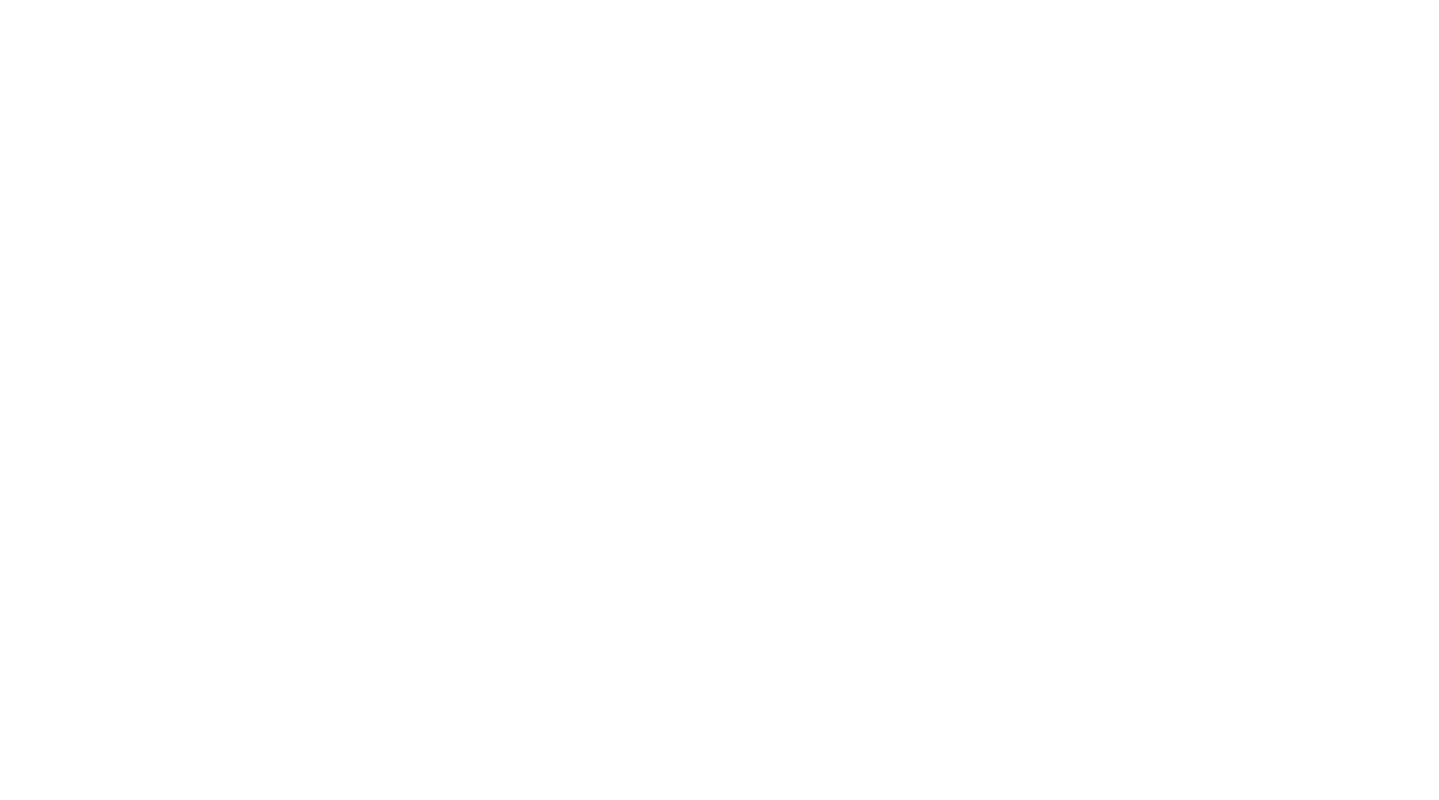
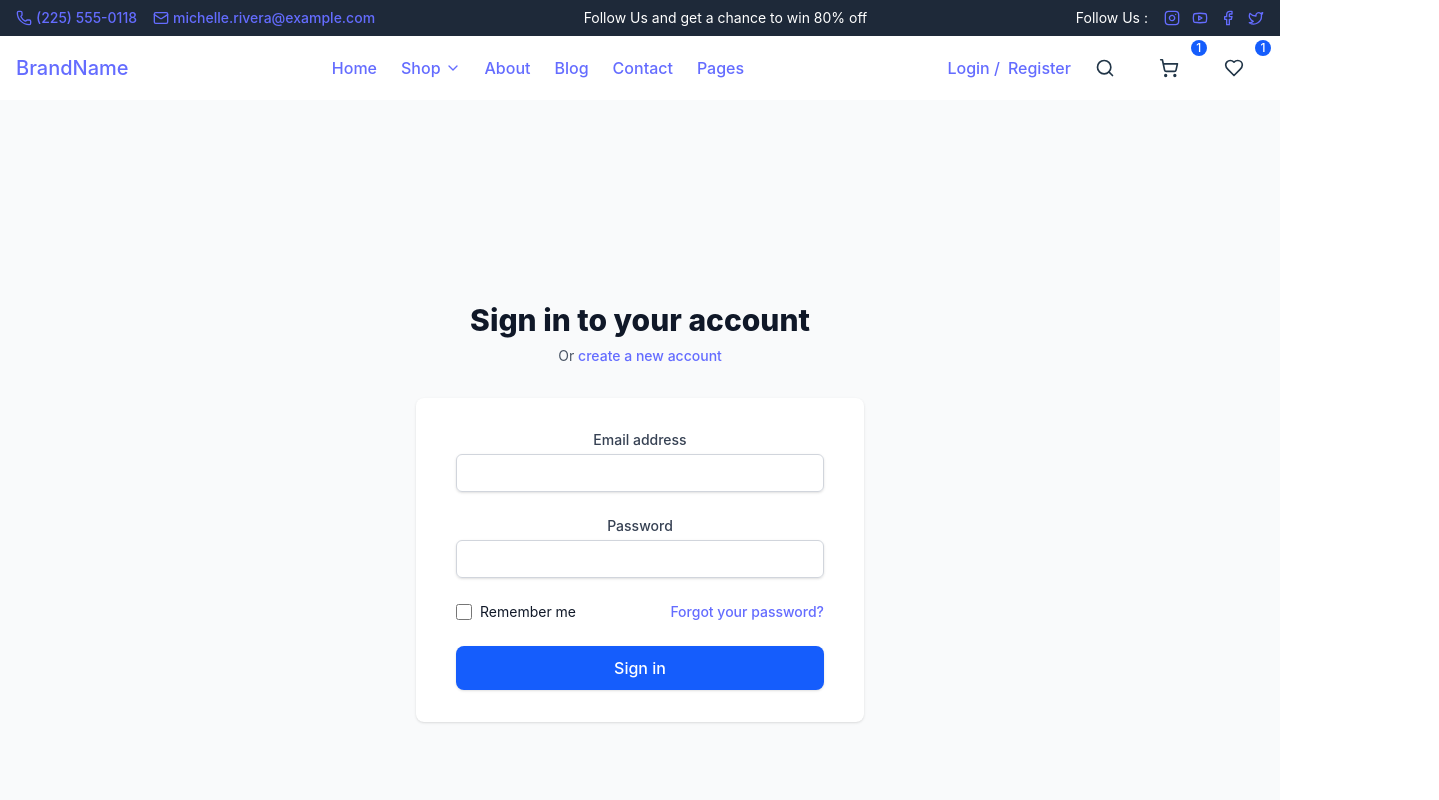
Before and after one commit to Bhraltin/E-Commerce, a React (Vite) app: page /login in a window 1280 px wide. Shown: the top 800 px of the page, 1439 px wide, since content can reach past the window. Built offline with nearby package versions, Linux system fonts and the light colour scheme.

Commit message:
Edits have been made in LoginForm

```diff
--- a/src/App.jsx
+++ b/src/App.jsx
@@ -1,19 +1,15 @@
-
 import { Route, Switch } from 'react-router-dom'
 import './App.css'
 
+import About from './components/pages/About'
+import Blog from './components/pages/Blog'
+import Contact from './components/pages/Contact'
+import HomePage from './components/pages/home/HomePage'
 import ShopPage from './components/pages/ShopPage/ShopPage'
-import About from './components/pages/About'
-import Contact from './components/pages/Contact'
-import Blog from './components/pages/Blog'
-import HomePage from './components/pages/home/HomePage'
+import LoginForm from "./components/LoginForm"
 import SignupForm from './components/pages/SignupForm'
 
-
-
-
 function App() {
-
   return (
     <>
       <Switch>
@@ -23,13 +19,16 @@ function App() {
         <Route path="/signup">
           <SignupForm/>
         </Route>
+        <Route path="/login">
+          <LoginForm/>
+        </Route>
         <Route path="/shop">
           <ShopPage />
         </Route>
-    <Route path="about">
+        <Route path="/about">
           <About/>
         </Route>
-    <Route path="blog">
+        <Route path="/blog">
           <Blog/>
         </Route>
         <Route path="/contact">
--- a/src/Store/actions/clientAction.jsx
+++ b/src/Store/actions/clientAction.jsx
@@ -1,4 +1,4 @@
-import api from "../../api"
+import api from "../../components/axios"
 import md5 from "md5"
 
 export const setUser = (user) => ({ type: "SET_USER", payload: user })
--- a/src/components/LoginForm.jsx
+++ b/src/components/LoginForm.jsx
@@ -1,9 +1,9 @@
 import { useForm } from "react-hook-form"
 import { useDispatch } from "react-redux"
-import { useHistory, useLocation } from "react-router-dom"
-import { loginUser } from "../store/actions/clientActions"
+import { useHistory, useLocation, Link } from "react-router-dom"
+import { loginUser } from "../Store/actions/clientAction"
 import { toast } from "react-toastify"
-import Layout from "../components/layout/Layout"
+import Layout from "./layout/Layout"
 
 const LoginForm = () => {
   const {
@@ -27,14 +27,31 @@ const LoginForm = () => {
 
   return (
     <Layout>
-    <form onSubmit={handleSubmit(onSubmit)} className="space-y-4">
+      <div className="min-h-screen bg-gray-50 flex flex-col justify-center py-12 sm:px-6 lg:px-8">
+        <div className="sm:mx-auto sm:w-full sm:max-w-md">
+          <h2 className="mt-6 text-center text-3xl font-extrabold text-gray-900">
+            Sign in to your account
+          </h2>
+          <p className="mt-2 text-center text-sm text-gray-600">
+            Or{' '}
+            <Link to="/signup" className="font-medium text-blue-600 hover:text-blue-500">
+              create a new account
+            </Link>
+          </p>
+        </div>
+
+        <div className="mt-8 sm:mx-auto sm:w-full sm:max-w-md">
+          <div className="bg-white py-8 px-4 shadow sm:rounded-lg sm:px-10">
+            <form onSubmit={handleSubmit(onSubmit)} className="space-y-6">
               <div>
                 <label htmlFor="email" className="block text-sm font-medium text-gray-700">
-          Email
+                  Email address
                 </label>
+                <div className="mt-1">
                   <input
                     id="email"
                     type="email"
+                    autoComplete="email"
                     {...register("email", {
                       required: "Email is required",
                       pattern: {
@@ -42,43 +59,64 @@ const LoginForm = () => {
                         message: "Invalid email address",
                       },
                     })}
-          className="mt-1 block w-full rounded-md border-gray-300 shadow-sm focus:border-indigo-300 focus:ring focus:ring-indigo-200 focus:ring-opacity-50"
+                    className="appearance-none block w-full px-3 py-2 border border-gray-300 rounded-md shadow-sm placeholder-gray-400 focus:outline-none focus:ring-blue-500 focus:border-blue-500 sm:text-sm"
                   />
-        {errors.email && <p className="mt-1 text-sm text-red-600">{errors.email.message}</p>}
+                  {errors.email && (
+                    <p className="mt-1 text-sm text-red-600">{errors.email.message}</p>
+                  )}
+                </div>
               </div>
 
               <div>
                 <label htmlFor="password" className="block text-sm font-medium text-gray-700">
                   Password
                 </label>
+                <div className="mt-1">
                   <input
                     id="password"
                     type="password"
+                    autoComplete="current-password"
                     {...register("password", { required: "Password is required" })}
-          className="mt-1 block w-full rounded-md border-gray-300 shadow-sm focus:border-indigo-300 focus:ring focus:ring-indigo-200 focus:ring-opacity-50"
+                    className="appearance-none block w-full px-3 py-2 border border-gray-300 rounded-md shadow-sm placeholder-gray-400 focus:outline-none focus:ring-blue-500 focus:border-blue-500 sm:text-sm"
                   />
-        {errors.password && <p className="mt-1 text-sm text-red-600">{errors.password.message}</p>}
+                  {errors.password && (
+                    <p className="mt-1 text-sm text-red-600">{errors.password.message}</p>
+                  )}
+                </div>
               </div>
 
+              <div className="flex items-center justify-between">
                 <div className="flex items-center">
                   <input
-          id="rememberMe"
+                    id="remember-me"
                     type="checkbox"
                     {...register("rememberMe")}
-          className="h-4 w-4 text-indigo-600 focus:ring-indigo-500 border-gray-300 rounded"
+                    className="h-4 w-4 text-blue-600 focus:ring-blue-500 border-gray-300 rounded"
                   />
-        <label htmlFor="rememberMe" className="ml-2 block text-sm text-gray-900">
+                  <label htmlFor="remember-me" className="ml-2 block text-sm text-gray-900">
                     Remember me
                   </label>
                 </div>
 
+                <div className="text-sm">
+                  <a href="#" className="font-medium text-blue-600 hover:text-blue-500">
+                    Forgot your password?
+                  </a>
+                </div>
+              </div>
+
+              <div>
                 <button
                   type="submit"
-        className="w-full flex justify-center py-2 px-4 border border-transparent rounded-md shadow-sm text-sm font-medium text-white bg-indigo-600 hover:bg-indigo-700 focus:outline-none focus:ring-2 focus:ring-offset-2 focus:ring-indigo-500"
+                  className="w-full flex justify-center py-2 px-4 border border-transparent rounded-md shadow-sm text-sm font-medium text-white bg-blue-600 hover:bg-blue-700 focus:outline-none focus:ring-2 focus:ring-offset-2 focus:ring-blue-500"
                 >
                   Sign in
                 </button>
+              </div>
             </form>
+          </div>
+        </div>
+      </div>
     </Layout>
   )
 }
--- a/src/components/layout/Header.jsx
+++ b/src/components/layout/Header.jsx
@@ -81,10 +81,16 @@ export default function Header() {
               </Link>
             </nav>
 
-            <div className="hidden md:flex items-center gap-4">
-              <Link to="/signup" className="text-blue-600 hover:text-blue-700" onClick={handleSignupClick}>
-                Login / Register
+            <div className="hidden md:flex items-center gap-1">
+              <div className="flex items-center gap-1">
+              <Link to="/login" className="text-blue-600 hover:text-blue-700">
+                Login /
               </Link>
+              <span className="text-gray-400"></span>
+              <Link to="/signup" className="text-blue-600 hover:text-blue-700">
+              Register
+              </Link>
+              </div>
               <button>
                 <Search className="w-5 h-5" />
               </button>
@@ -125,7 +131,7 @@ export default function Header() {
                 </Link>
               </nav>
               <div className="flex items-center gap-4 mt-4 pt-4 border-t">
-                <Link to="/signup" className="text-blue-600 hover:text-blue-700">
+                <Link to="/login" className="text-blue-600 hover:text-blue-700">
                   Login / Register
                 </Link>
                 <button>
```
Lines whose indentation alone changed are shown as unchanged.
